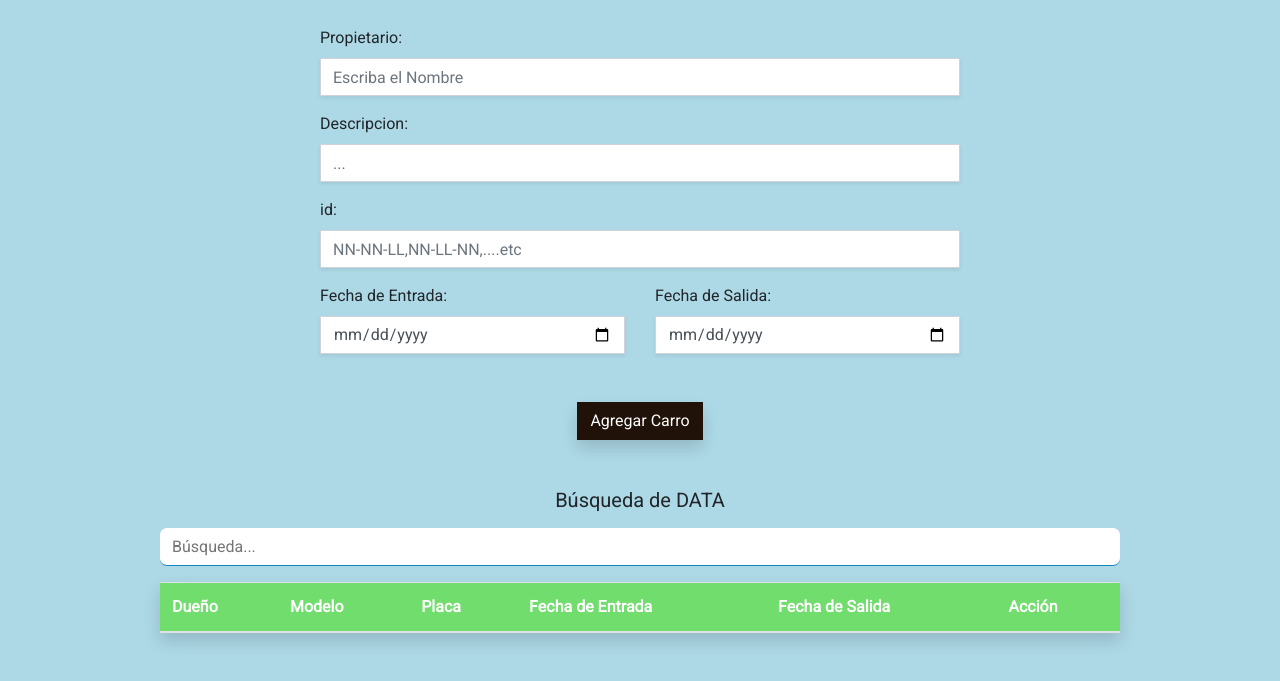
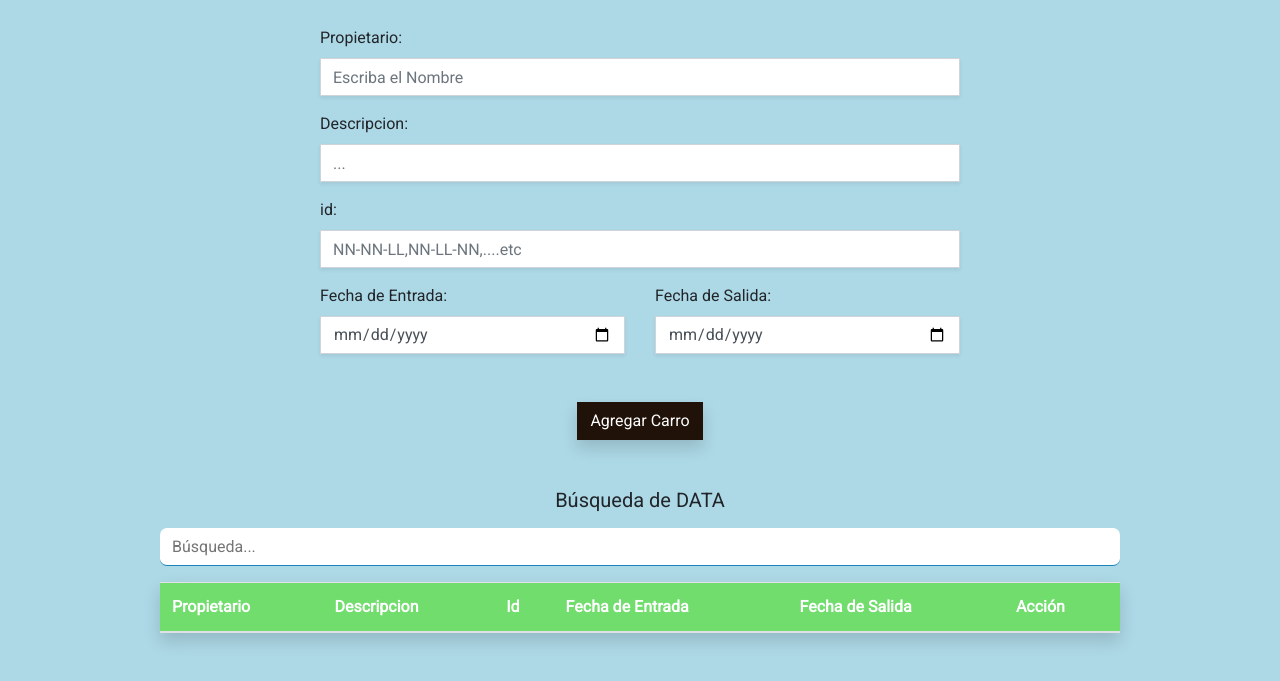
Before and after one commit to ronaldodev13/presentacionusfxinfor, a plain HTML site: page index.html in a window 1280 px wide. Shown: the part 221-902 px from the top of the page. Drawn offline with Linux system fonts and the light colour scheme; a script that the page names is missing.

Commit message:
Update index.html

```diff
--- a/index.html
+++ b/index.html
@@ -9,7 +9,7 @@
     <link rel="stylesheet" href="./CSS/bootstrap.min.css">
     <link rel="stylesheet" href="./CSS/style.css">
     <link rel="icon" type="image/png" href="Images/logo2.png"/>
-    <title>Parking CW</title>
+    <title>Dating USFX</title>
 </head>
 
 <body style="background-color:lightblue;">
@@ -53,9 +53,9 @@
             <table class="table table-striped shadow " id="parkingTable">
                     <thead class="text-white" id="tableHead">
                       <tr>
-                        <th scope="col">Dueño</th>
-                        <th scope="col">Modelo</th>
-                        <th scope="col">Placa</th>
+                        <th scope="col">Propietario</th>
+                        <th scope="col">Descripcion</th>
+                        <th scope="col">Id</th>
                         <th scope="col">Fecha de Entrada</th>
                         <th scope="col">Fecha de Salida</th>
                         <th scope="col">Acción</th>
```
